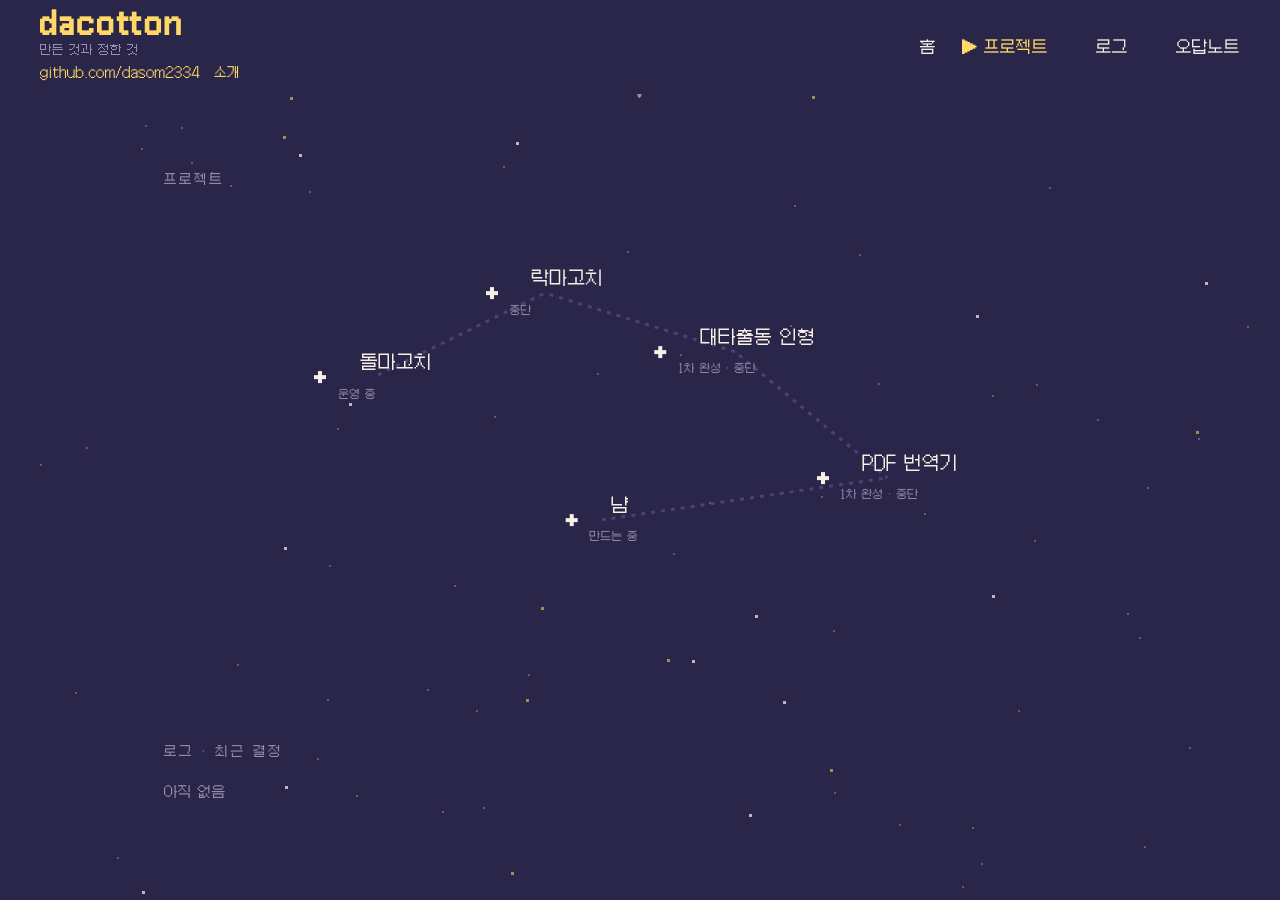
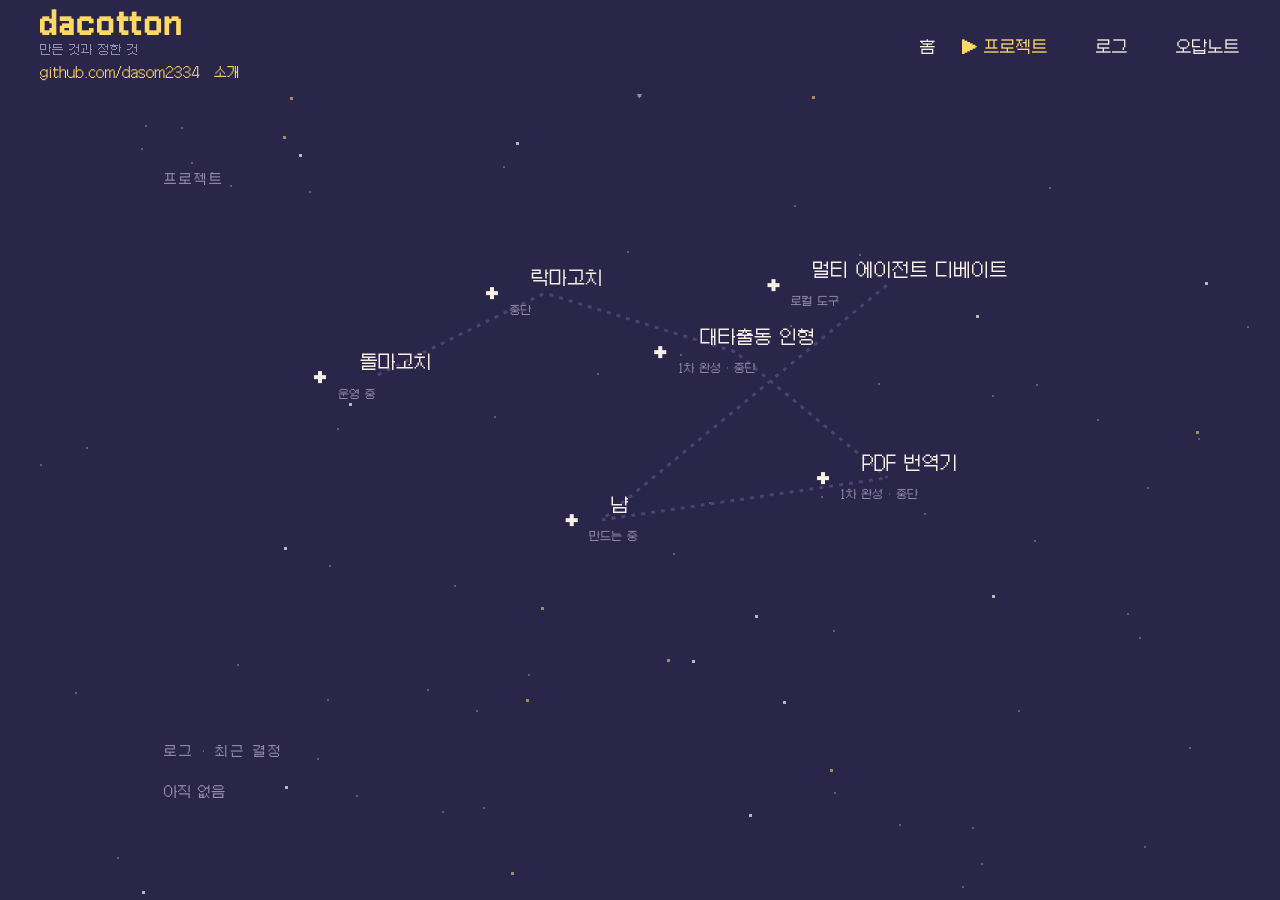
Before and after one commit to dasom2334/dacotton, a Jekyll site: the page built from index.html, in a window 1280 px wide and 900 px high, scrolled down 407 px. Built offline with Jekyll 4.4.1, drawn with Linux system fonts in a browser that asks for light colours.

Commit message:
feat: add multi-agent debate project section

```diff
--- a/_data/projects.yml
+++ b/_data/projects.yml
@@ -38,3 +38,10 @@
   desc: 반려동물 알레르기·성분 필터. 피할 원료를 등록하면 먹일 수 있는 습식 사료를 추려 준다.
   x: 46
   y: 74
+
+- id: multi-agent-debate
+  name: 멀티 에이전트 디베이트
+  status: 로컬 도구
+  desc: 여러 AI의 독립적인 답과 이견을 비교하고, 필요한 쟁점만 토론하는 CLI 패널.
+  x: 76
+  y: 18
--- /dev/null
+++ b/_projects/multi-agent-debate.md
@@ -0,0 +1,7 @@
+---
+slug: multi-agent-debate
+title: 멀티 에이전트 디베이트
+nav: projects
+---
+
+같은 질문을 여러 AI에게 독립적으로 보내고, 사회자가 답변과 이견을 정리하는 로컬 CLI 도구다. 원본 답을 비교해 다음 질문을 이어가거나, 필요한 쟁점에 한해 두 의견을 교차 토론시킬 수 있다.
--- /dev/null
+++ b/projects/multi-agent-debate/log.html
@@ -0,0 +1,7 @@
+---
+layout: project-log
+slug: multi-agent-debate
+title: 멀티 에이전트 디베이트 항해 일지
+nav: projects
+permalink: /projects/multi-agent-debate/log/
+---
```
